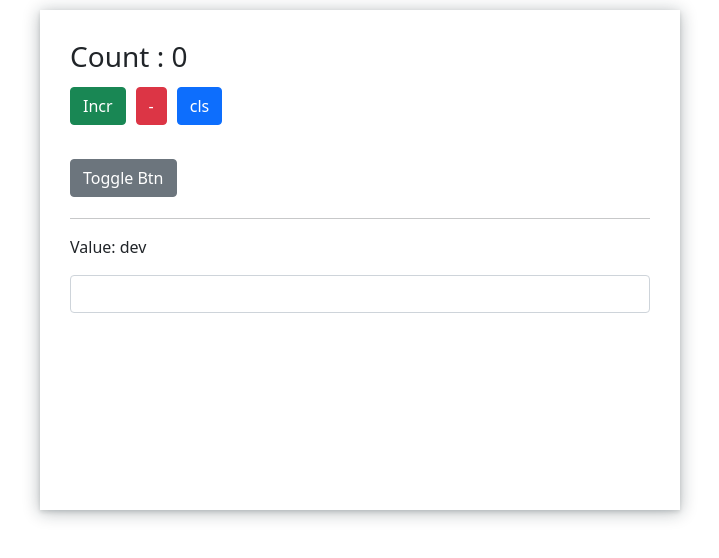
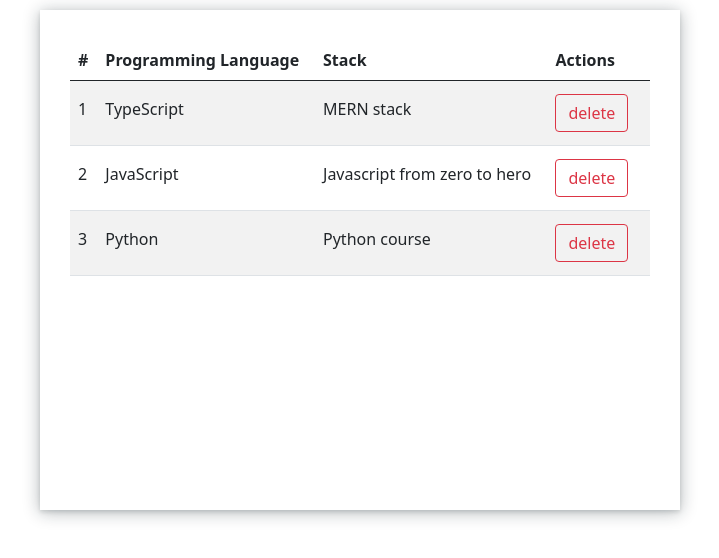
Before and after one commit to dovudhusanov/reactTutorial, a React (Create React App) app: page / in a window 1280 px wide. Shown: the top 558 px of the page, without its empty margins (280-999 px from the left). Built offline with nearby package versions, Linux system fonts and the light colour scheme.

Commit message:
Props Tutorial

```diff
--- a/src/App.js
+++ b/src/App.js
@@ -30,7 +30,8 @@ import {
 // import ChartTutorial from "./ChartTutorial/ChartsTutorial";
 // import ChartComp from "./ChartTutorial/ChartComp";
 // import AddValueTask from "./Task/AddValueTask";
-import Lesson from "./componetns/newTeacher/Lesson";
+// import Lesson from "./componetns/newTeacher/Lesson";
+import PropsTutorial from "./componetns/newTeacher/PropsTutorial/PropsTutorial";
 
 function App() {
     return (
@@ -59,7 +60,8 @@ function App() {
                 {/*<ChartTutorial />*/}
                 {/*<ChartComp />*/}
                 {/* <AddValueTask /> */}
-                <Lesson />
+                {/*<Lesson />*/}
+                <PropsTutorial />
             </div>
         </Router>
     );
--- /dev/null
+++ b/src/componetns/newTeacher/PropsTutorial/PropsTutorial.js
@@ -0,0 +1,21 @@
+import React from "react";
+import '../../../style/style.css'
+import TableHeader from "./TableHeader";
+import TableItems from "./TableItems";
+
+function PropsTutorial() {
+    return (
+        <div className="app w-50 mx-auto">
+            <table className="table table-striped">
+                <TableHeader />
+                <tbody>
+                <TableItems num='1' progLang='TypeScript' course='MERN stack'/>
+                <TableItems num='2' progLang='JavaScript' course='Javascript from zero to hero'/>
+                <TableItems num='3' progLang='Python' course='Python course'/>
+                </tbody>
+            </table>
+        </div>
+    )
+}
+
+export default PropsTutorial
--- /dev/null
+++ b/src/componetns/newTeacher/PropsTutorial/TableHeader.js
@@ -0,0 +1,16 @@
+import React from "react"
+
+function TableHeader() {
+    return(
+        <thead>
+        <tr>
+            <th>#</th>
+            <th>Programming Language</th>
+            <th>Stack</th>
+            <th>Actions</th>
+        </tr>
+        </thead>
+    )
+}
+
+export default TableHeader
--- /dev/null
+++ b/src/componetns/newTeacher/PropsTutorial/TableItems.js
@@ -0,0 +1,18 @@
+import React from "react"
+
+function TableItems(props) {
+    return(
+        <tr>
+            <td className='pt-3'>{props.num}</td>
+            <td className='pt-3'>{props.progLang}</td>
+            <td className='pt-3'>{props.course}</td>
+            <td>
+                <button className='btn btn-outline-danger'>
+                    delete
+                </button>
+            </td>
+        </tr>
+    )
+}
+
+export default TableItems
```
Also changed, not shown: src/componetns/newTeacher/BtnIncrDecr/BtnIncrDecr.js (line endings or trailing spaces).
